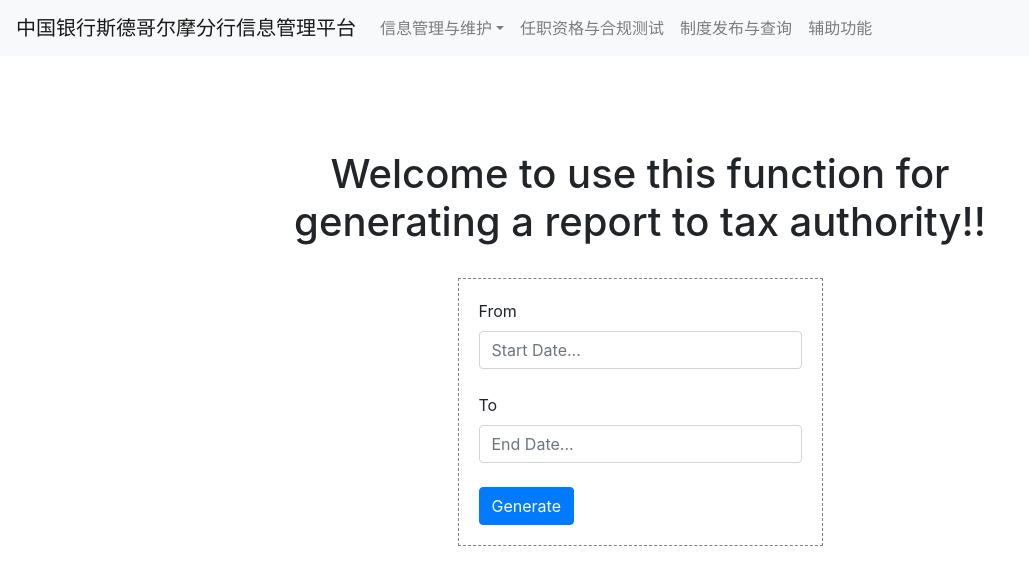
After one commit to esuwxzn/flaskApp, a Flask app: page /tax in a window 1280 px wide. The commit adds this page. Shown: the top 585 px of the page, without its empty margins (0-1029 px from the left). Run offline with Flask 2, Linux system fonts and the light colour scheme; some libraries are stand-ins or nearby versions.

Commit message:
Tax page

```diff
--- a/hello.py
+++ b/hello.py
@@ -39,6 +39,14 @@ class searchForm(Form):
         render_kw = {"class": "form-control"})
 
     keyword = StringField('Keyword', validators=[DataRequired()], render_kw = {"class": "form-control" , "placeholder" : "Please input keywords..."})
+
+
+
+class timeForm(Form):
+    startTime = StringField('From', validators=[DataRequired()], render_kw = {"class": "form-control" , "placeholder" : "Start Date..."})
+    endTime = StringField('To', validators=[DataRequired()], render_kw = {"class": "form-control" , "placeholder" : "End Date..."})
+
+
 
 
 
@@ -129,6 +137,37 @@ def customer():
 
 
 
+@app.route('/tax', methods=('GET', 'POST'))
+def tax():
+    form = timeForm(request.form)
+
+    if request.method == 'POST' and form.validate():
+        startTime = form.startTime.data
+        endTime = form.endTime.data
+
+        print startTime
+        print endTime
+
+    #     # Create cursor
+    #     cur = mysql.connection.cursor()
+    #     # Execute query
+    #     cur.execute("SELECT * FROM TEST_FLASK WHERE ID = %s", keyword)
+    #     data = cur.fetchone()
+    #     print data['DESCRIPTION']
+
+    #     # Commit to DB
+    #     # mysql.connection.commit()
+
+    #     # Close connection
+    #     cur.close()
+
+
+
+
+    return render_template('tax.html', form=form)
+
+
+
 @app.route('/test', methods=('GET', 'POST'))
 def test():
     form = searchForm()
--- /dev/null
+++ b/templates/tax.html
@@ -0,0 +1,61 @@
+{% extends 'homelayout.html' %}
+
+
+{% block body %}
+{% from "includes/_formhelpers.html" import render_field %}
+<div class="container" style="margin-top: 150px;">
+  <div class="row">
+    <div class="col-md-2"></div>
+    <div class="col-md-8">
+      <div class="container">
+        <div class="row" style="text-align: center;">
+          <h1>Welcome to use this function for generating a report to tax authority!!</h1>
+          <br>
+
+        </div>
+        <div class="row">
+          <div class="col-md-3"></div>
+          <div class="col-md-6" style="border: 1px dashed gray; padding-top: 20px; padding-left: 20px; padding-right: 20px; padding-bottom: 20px;">
+            <form>
+              <div>
+                {{render_field(form.startTime, class_="form-control")}}
+                <br>
+                {{render_field(form.endTime, class_="form-control")}}
+              </div>
+              <br>
+              <div>
+                <input type="submit" name="Submit" value="Generate" class="btn btn-primary" action>
+              </div>
+
+            </form>
+
+
+
+
+          </div>
+          <div class="col-md-3"></div>
+        </div>
+
+
+      </div>
+
+
+
+
+
+
+
+
+
+
+
+    </div>
+    <div class="col-md-2"></div>
+
+  </div>
+
+
+</div>
+
+
+{% endblock %}
```
Also changed, not shown: templates/customer.html (+1 -9 lines).
